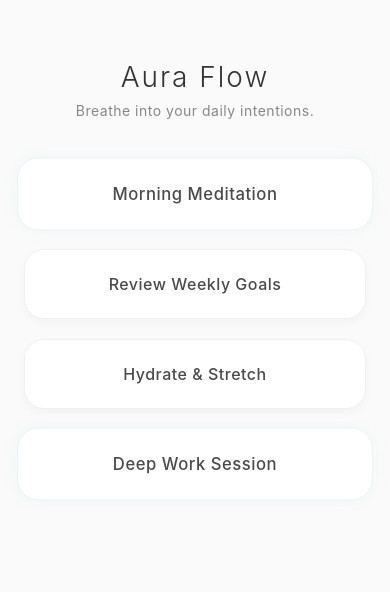
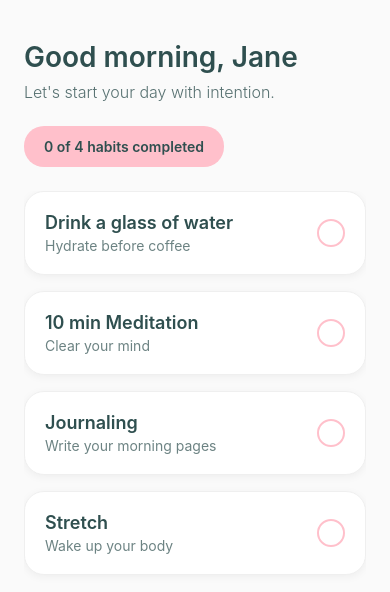
Before and after one commit to hkners/HerGeceYeniApp, a React Native app: screen / in a window 390 px wide. Shown: the top 592 px of the page. Built offline with nearby package versions, Linux system fonts and the light colour scheme.

Commit message:
feat: implement daily intention habit tracker screen
Co-authored-by: hkners <99874098+hkners@users.noreply.github.com>

```diff
--- a/App.js
+++ b/App.js
@@ -1,95 +1,115 @@
-import { StatusBar } from 'expo-status-bar';
-import React, { useEffect, useRef, useState } from 'react';
-import { StyleSheet, Text, View, Animated, TouchableOpacity, ScrollView, SafeAreaView } from 'react-native';
+import React, { useState, useCallback } from 'react';
+import {
+  StyleSheet,
+  Text,
+  View,
+  SafeAreaView,
+  FlatList,
+  Pressable,
+} from 'react-native';
+import Animated, {
+  useSharedValue,
+  useAnimatedStyle,
+  withTiming,
+  withSpring,
+} from 'react-native-reanimated';
 
-const INITIAL_INTENTIONS = [
-  { id: '1', title: 'Morning Meditation', priority: 'high', completed: false },
-  { id: '2', title: 'Review Weekly Goals', priority: 'medium', completed: false },
-  { id: '3', title: 'Hydrate & Stretch', priority: 'low', completed: false },
-  { id: '4', title: 'Deep Work Session', priority: 'high', completed: false },
+const DATA = [
+  { id: '1', title: 'Drink a glass of water', description: 'Hydrate before coffee' },
+  { id: '2', title: '10 min Meditation', description: 'Clear your mind' },
+  { id: '3', title: 'Journaling', description: 'Write your morning pages' },
+  { id: '4', title: 'Stretch', description: 'Wake up your body' },
 ];
 
-const BreathingContainer = ({ intention, onToggle }) => {
-  const pulseAnim = useRef(new Animated.Value(1)).current;
+const AnimatedPressable = Animated.createAnimatedComponent(Pressable);
 
-  useEffect(() => {
-    if (intention.priority === 'high' && !intention.completed) {
-      Animated.loop(
-        Animated.sequence([
-          Animated.timing(pulseAnim, {
-            toValue: 1.05,
-            duration: 2000,
-            useNativeDriver: true,
-          }),
-          Animated.timing(pulseAnim, {
-            toValue: 1,
-            duration: 2000,
-            useNativeDriver: true,
-          }),
-        ])
-      ).start();
-    } else {
-      pulseAnim.setValue(1);
-    }
-  }, [intention.priority, intention.completed, pulseAnim]);
+const HabitItem = React.memo(({ item, isChecked, onToggle }) => {
+  const scale = useSharedValue(1);
 
-  const getContainerStyle = () => {
-    if (intention.completed) return styles.containerCompleted;
-    if (intention.priority === 'high') return styles.containerHighPriority;
-    return styles.containerNormal;
+  const animatedStyle = useAnimatedStyle(() => {
+    return {
+      transform: [{ scale: scale.value }],
+      backgroundColor: withTiming(isChecked ? '#FFDAB9' : '#FFFFFF', { duration: 300 }),
+      borderColor: withTiming(isChecked ? '#FFDAB9' : '#EFEFEF', { duration: 300 }),
+    };
+  });
+
+  const handlePressIn = () => {
+    scale.value = withSpring(0.95);
   };
 
-  const getTextColor = () => {
-    if (intention.completed) return '#A0A0A0';
-    return '#4A4A4A';
+  const handlePressOut = () => {
+    scale.value = withSpring(1);
+  };
+
+  const handlePress = () => {
+    onToggle(item.id);
   };
 
   return (
-    <Animated.View style={{ transform: [{ scale: pulseAnim }] }}>
-      <TouchableOpacity
-        activeOpacity={0.8}
-        onPress={() => onToggle(intention.id)}
-        style={[styles.intentionContainer, getContainerStyle()]}
-      >
-        <Text style={[styles.intentionText, { color: getTextColor(), textDecorationLine: intention.completed ? 'line-through' : 'none' }]}>
-          {intention.title}
+    <AnimatedPressable
+      style={[styles.itemContainer, animatedStyle]}
+      onPressIn={handlePressIn}
+      onPressOut={handlePressOut}
+      onPress={handlePress}
+      accessibilityRole="checkbox"
+      accessibilityState={{ checked: isChecked }}
+      accessibilityLabel={`Toggle habit ${item.title}`}
+      accessibilityHint={`Marks ${item.title} as ${isChecked ? 'incomplete' : 'complete'}`}
+    >
+      <View style={styles.itemContent}>
+        <Text style={[styles.itemTitle, isChecked && styles.itemTitleChecked]}>
+          {item.title}
         </Text>
-      </TouchableOpacity>
-    </Animated.View>
+        <Text style={styles.itemDescription}>{item.description}</Text>
+      </View>
+      <View style={[styles.checkbox, isChecked && styles.checkboxChecked]}>
+        {isChecked && <Text style={styles.checkmark}>✓</Text>}
+      </View>
+    </AnimatedPressable>
   );
-};
+});
 
 export default function App() {
-  const [intentions, setIntentions] = useState(INITIAL_INTENTIONS);
+  const [completedItems, setCompletedItems] = useState({});
 
-  const toggleIntention = (id) => {
-    setIntentions(prev =>
-      prev.map(item =>
-        item.id === id ? { ...item, completed: !item.completed } : item
-      )
-    );
-  };
+  // Optimization: Functional state update allows empty dependency array []
+  const handleToggle = useCallback((id) => {
+    setCompletedItems((prev) => ({
+      ...prev,
+      [id]: !prev[id],
+    }));
+  }, []);
+
+  const completedCount = Object.values(completedItems).filter(Boolean).length;
 
   return (
     <SafeAreaView style={styles.safeArea}>
-      <StatusBar style="dark" />
-      <ScrollView contentContainerStyle={styles.scrollContainer} showsVerticalScrollIndicator={false}>
+      <View style={styles.container}>
         <View style={styles.header}>
-          <Text style={styles.title}>Aura Flow</Text>
-          <Text style={styles.subtitle}>Breathe into your daily intentions.</Text>
+          <Text style={styles.greeting}>Good morning, Jane</Text>
+          <Text style={styles.subtitle}>Let's start your day with intention.</Text>
+
+          <View style={styles.progressContainer}>
+            <Text style={styles.progressText}>
+              {completedCount} of {DATA.length} habits completed
+            </Text>
+          </View>
         </View>
 
-        <View style={styles.listContainer}>
-          {intentions.map(intention => (
-            <BreathingContainer
-              key={intention.id}
-              intention={intention}
-              onToggle={toggleIntention}
+        <FlatList
+          data={DATA}
+          keyExtractor={(item) => item.id}
+          contentContainerStyle={styles.listContent}
+          renderItem={({ item }) => (
+            <HabitItem
+              item={item}
+              isChecked={!!completedItems[item.id]}
+              onToggle={handleToggle}
             />
-          ))}
-        </View>
-
-      </ScrollView>
+          )}
+        />
+      </View>
     </SafeAreaView>
   );
 }
@@ -97,68 +117,95 @@ export default function App() {
 const styles = StyleSheet.create({
   safeArea: {
     flex: 1,
-    backgroundColor: '#FAFAFA', // Very light, clean background
+    backgroundColor: '#FAFAFA',
   },
-  scrollContainer: {
-    flexGrow: 1,
+  container: {
+    flex: 1,
     paddingHorizontal: 24,
-    paddingTop: 60,
-    paddingBottom: 40,
   },
   header: {
-    marginBottom: 40,
-    alignItems: 'center',
+    marginTop: 40,
+    marginBottom: 24,
   },
-  title: {
+  greeting: {
     fontSize: 28,
-    fontWeight: '300',
-    color: '#333333',
-    letterSpacing: 2,
+    fontWeight: '600',
+    color: '#2F4F4F',
     marginBottom: 8,
   },
   subtitle: {
-    fontSize: 14,
-    fontWeight: '400',
-    color: '#888888',
-    letterSpacing: 0.5,
+    fontSize: 16,
+    fontWeight: '300',
+    color: '#2F4F4F',
+    opacity: 0.8,
+    marginBottom: 24,
   },
-  listContainer: {
-    gap: 20,
-  },
-  intentionContainer: {
-    paddingVertical: 24,
+  progressContainer: {
+    backgroundColor: '#FFC0CB',
+    paddingVertical: 12,
     paddingHorizontal: 20,
     borderRadius: 20,
+    alignSelf: 'flex-start',
+  },
+  progressText: {
+    color: '#2F4F4F',
+    fontWeight: '600',
+    fontSize: 14,
+  },
+  listContent: {
+    paddingBottom: 40,
+  },
+  itemContainer: {
+    flexDirection: 'row',
+    alignItems: 'center',
+    justifyContent: 'space-between',
+    padding: 20,
+    marginBottom: 16,
+    borderRadius: 20,
+    borderWidth: 1,
     shadowColor: '#000',
-    shadowOffset: { width: 0, height: 4 },
-    shadowOpacity: 0.03,
-    shadowRadius: 10,
+    shadowOffset: { width: 0, height: 2 },
+    shadowOpacity: 0.05,
+    shadowRadius: 8,
     elevation: 2,
+    borderColor: '#EFEFEF',
+  },
+  itemContent: {
+    flex: 1,
+    paddingRight: 16,
+  },
+  itemTitle: {
+    fontSize: 18,
+    fontWeight: '600',
+    color: '#2F4F4F',
+    marginBottom: 4,
+  },
+  itemTitleChecked: {
+    textDecorationLine: 'line-through',
+    opacity: 0.6,
+  },
+  itemDescription: {
+    fontSize: 14,
+    color: '#2F4F4F',
+    opacity: 0.7,
+  },
+  checkbox: {
+    width: 28,
+    height: 28,
+    borderRadius: 14,
+    borderWidth: 2,
+    borderColor: '#FFC0CB',
     alignItems: 'center',
     justifyContent: 'center',
+    backgroundColor: '#FFFFFF',
   },
-  containerNormal: {
-    backgroundColor: '#FFFFFF',
-    borderWidth: 1,
-    borderColor: '#F0F0F0',
+  checkboxChecked: {
+    backgroundColor: '#FFC0CB',
+    borderColor: '#FFC0CB',
   },
-  containerHighPriority: {
-    backgroundColor: '#FFFFFF',
-    borderWidth: 1,
-    borderColor: '#E8F4F8', // Soft highlight (airy blue)
-    shadowColor: '#A0D8E6',
-    shadowOpacity: 0.1,
-    shadowRadius: 15,
-  },
-  containerCompleted: {
-    backgroundColor: '#F7F7F7',
-    borderWidth: 1,
-    borderColor: '#EAEAEA',
-    opacity: 0.6,
-  },
-  intentionText: {
+  checkmark: {
+    color: '#FFFFFF',
     fontSize: 16,
-    fontWeight: '500',
-    letterSpacing: 0.5,
+    fontWeight: 'bold',
   },
 });
--- /dev/null
+++ b/babel.config.js
@@ -0,0 +1,7 @@
+module.exports = function(api) {
+  api.cache(true);
+  return {
+    presets: ['babel-preset-expo'],
+    plugins: ['react-native-reanimated/plugin'],
+  };
+};
```
Also changed, not shown: package.json (+7 -6 lines), 2 other files (tests, documents, lock files or other folders).
